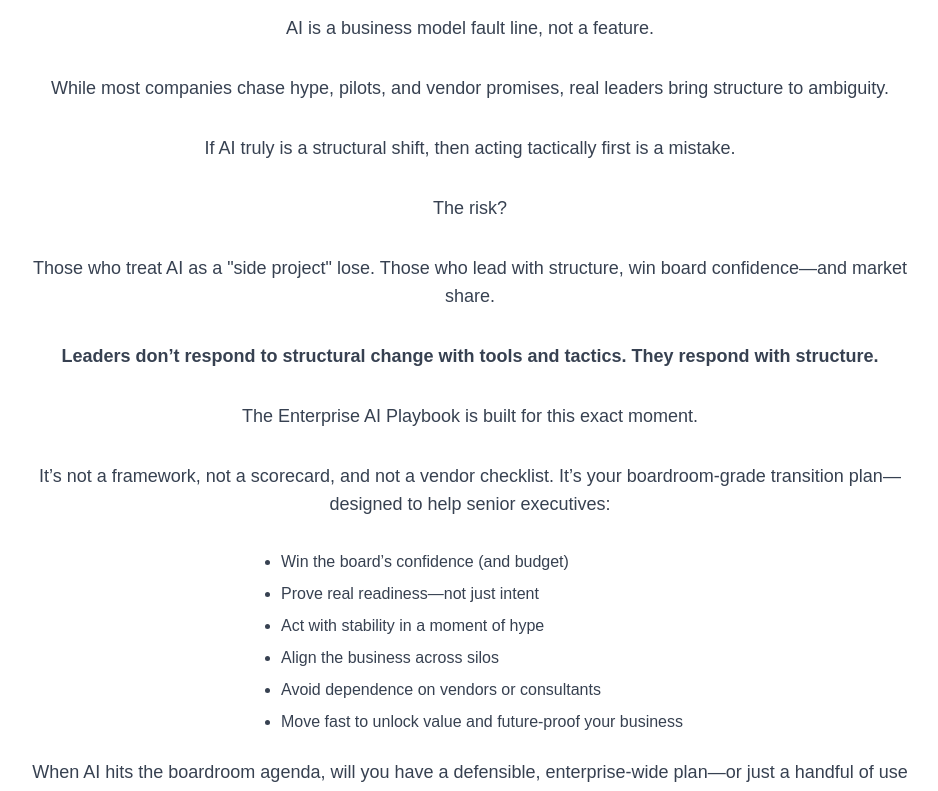
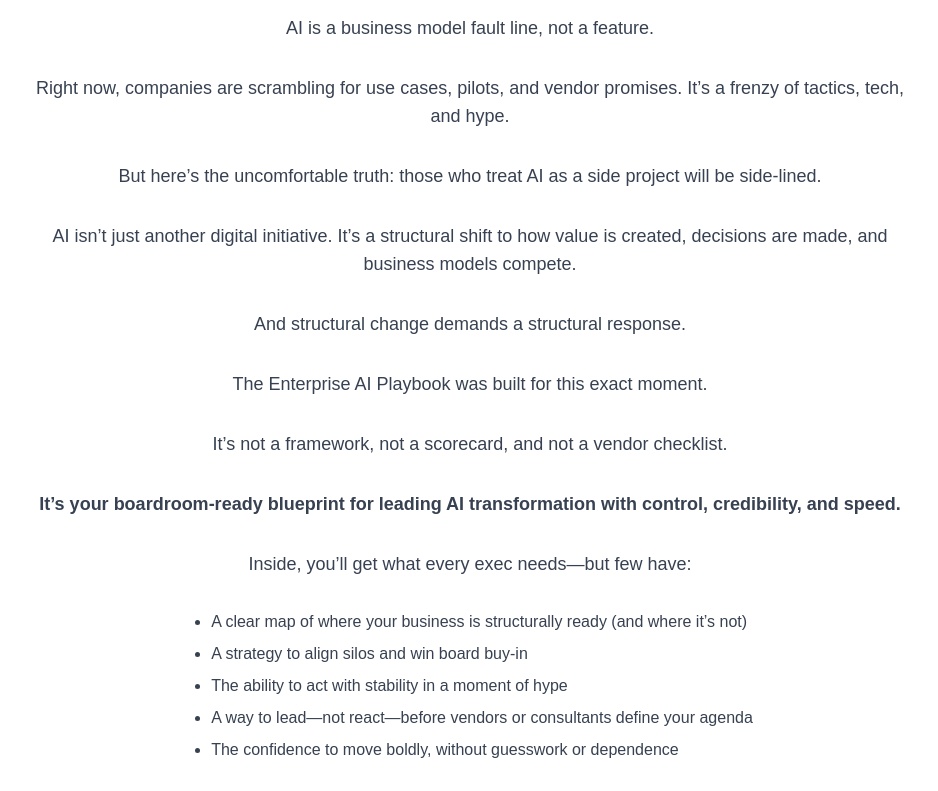
Before and after one commit to toviuncorksolutions/uncorksolutions-site, a Next.js app: page /enterprise-ai-playbook in a window 1280 px wide. Shown: the part 840-1631 px from the top of the page, without its empty margins (170-1108 px from the left). Built offline with nearby package versions, Linux system fonts and the light colour scheme; no server answers; a web font is replaced by a local one.

Commit message:
Copy changes dynamic import for EAP WhyThisMatters

```diff
--- /dev/null
+++ b/components/EnterpriseAIPlaybookWhyThisMattersSection.js
@@ -0,0 +1,74 @@
+export default function EnterpriseAIPlaybookWhyThisMattersSection() {
+  return (
+    <section
+      className="bg-white py-14 px-6 md:px-16"
+      id="ai-why-matters"
+      aria-labelledby="why-title"
+    >
+      <div className="max-w-4xl mx-auto text-center">
+        <h2 id="why-title" className="text-2xl md:text-3xl font-bold mb-6">
+          Why does AI demand a structural plan?
+        </h2>
+        <p className="text-lg text-gray-700 mb-8">
+          AI is a business model fault line, not a feature.
+        </p>
+        <p className="text-lg text-gray-700 mb-8">
+          Right now, companies are scrambling for use cases, pilots, and vendor promises. It&rsquo;s
+          a frenzy of tactics, tech, and hype.
+        </p>
+        <p className="text-lg text-gray-700 mb-8">
+          But here’s the uncomfortable truth: those who treat AI as a side project will be
+          side-lined.
+        </p>
+        <p className="text-lg text-gray-700 mb-8">
+          AI isn&rsquo;t just another digital initiative. It&rsquo;s a structural shift to how value
+          is created, decisions are made, and business models compete.
+        </p>
+        <p className="text-lg text-gray-700 mb-8">
+          And structural change demands a structural response.
+        </p>
+        <p className="text-lg text-gray-700 mb-8">
+          The Enterprise AI Playbook was built for this exact moment.
+        </p>
+        <p className="text-lg text-gray-700 mb-8">
+          It&rsquo;s not a framework, not a scorecard, and not a vendor checklist.
+        </p>
+        <p className="text-lg text-gray-700 mb-8">
+          <strong>
+            It&rsquo;s your boardroom-ready blueprint for leading AI transformation with control,
+            credibility, and speed.
+          </strong>
+        </p>
+        <p className="text-lg text-gray-700 mb-8">
+          Inside, you&rsquo;ll get what every exec needs&mdash;but few have:
+        </p>
+        <div className="flex justify-center">
+          <ul
+            className="list-disc text-left ml-6 text-base space-y-2 text-gray-700 mb-6"
+            aria-label="Why Outcomes"
+          >
+            <li>
+              A clear map of where your business is structurally ready (and where it&rsquo;s not)
+            </li>
+            <li>A strategy to align silos and win board buy-in</li>
+            <li>The ability to act with stability in a moment of hype</li>
+            <li>A way to lead—not react—before vendors or consultants define your agenda</li>
+            <li>The confidence to move boldly, without guesswork or dependence</li>
+          </ul>
+        </div>
+        <div className="max-w-4xl mx-auto text-center">
+          <p className="text-lg text-gray-700 mb-8">
+            When AI hits the boardroom agenda, will you have a defensible, enterprise-wide plan—or
+            just a handful of use cases and hope?
+          </p>
+          <p className="text-lg text-gray-700 mb-8">
+            This is the leadership move before the line-item investments.
+          </p>
+          <p className="text-lg text-gray-700 mb-8">
+            Not another pilot. Not another sprint. <strong>A plan.</strong>
+          </p>
+        </div>
+      </div>
+    </section>
+  );
+}
--- a/pages/enterprise-ai-playbook.js
+++ b/pages/enterprise-ai-playbook.js
@@ -17,6 +17,13 @@ const Placeholder = ({ label, height = 300 }) => (
 const EnterpriseAIPlaybookModal = dynamic(() => import('../components/EnterpriseAIPlaybookModal'), {
   ssr: false,
 });
+const EnterpriseAIPlaybookWhyThisMattersSection = dynamic(
+  () => import('../components/EnterpriseAIPlaybookWhyThisMattersSection'),
+  {
+    ssr: false,
+    loading: () => <Placeholder label="Why This Matters" />,
+  },
+);
 const EnterpriseAIPlaybookOutcomesSection = dynamic(
   () => import('../components/EnterpriseAIPlaybookOutcomesSection'),
   {
@@ -469,9 +476,9 @@ export default function EnterpriseAIPlaybook() {
               tech pilot.
             </p>
             <p className="text-lg md:text-xl text-gray-700 mb-6">
-              If AI is a structural shift to your business model&mdash;not just a new
-              tool&mdash;then your first move shouldn&rsquo;t be a chatbot, a pilot, or a vendor
-              demo. It should be a <strong>plan.</strong>
+              If AI is a structural shift to your business&mdash;not just a new tool&mdash;then your
+              first move shouldn&rsquo;t be a chatbot, a pilot, or a vendor demo. It should be a{' '}
+              <strong>plan.</strong>
             </p>
             <p className="text-lg md:text-xl text-gray-700 mb-6">
               The <span className="font-semibold text-blue-700">Enterprise AI Playbook</span> is
@@ -544,72 +551,7 @@ export default function EnterpriseAIPlaybook() {
           </div>
         </section>
 
-        {/* WHY THIS MATTERS */}
-        <section
-          className="bg-white py-14 px-6 md:px-16"
-          id="ai-why-matters"
-          aria-labelledby="why-title"
-        >
-          <div className="max-w-4xl mx-auto text-center">
-            <h2 id="why-title" className="text-2xl md:text-3xl font-bold mb-6">
-              Why does AI demand a structural plan?
-            </h2>
-            <p className="text-lg text-gray-700 mb-8">
-              AI is a business model fault line, not a feature.
-            </p>
-            <p className="text-lg text-gray-700 mb-8">
-              While most companies chase hype, pilots, and vendor promises, real leaders bring
-              structure to ambiguity.
-            </p>
-            <p className="text-lg text-gray-700 mb-8">
-              If AI truly is a structural shift, then acting tactically first is a mistake.
-            </p>
-            <p className="text-lg text-gray-700 mb-8">The risk?</p>
-            <p className="text-lg text-gray-700 mb-8">
-              Those who treat AI as a &quot;side project&quot; lose. Those who lead with structure,
-              win board confidence&mdash;and market share.
-            </p>
-            <p className="text-lg text-gray-700 mb-8">
-              <strong>
-                Leaders don&rsquo;t respond to structural change with tools and tactics. They
-                respond with structure.
-              </strong>
-            </p>{' '}
-            <p className="text-lg text-gray-700 mb-8">
-              The Enterprise AI Playbook is built for this exact moment.
-            </p>
-            <p className="text-lg text-gray-700 mb-8">
-              It&rsquo;s not a framework, not a scorecard, and not a vendor checklist. It&rsquo;s
-              your boardroom-grade transition plan—designed to help senior executives:
-            </p>
-            <div className="flex justify-center">
-              <ul
-                className="list-disc text-left ml-6 text-base space-y-2 text-gray-700 mb-6"
-                aria-label="Why Outcomes"
-              >
-                <li>Win the board&rsquo;s confidence (and budget)</li>
-                <li>Prove real readiness—not just intent</li>
-                <li>Act with stability in a moment of hype</li>
-                <li>Align the business across silos</li>
-                <li>Avoid dependence on vendors or consultants</li>
-                <li>Move fast to unlock value and future-proof your business</li>
-              </ul>
-            </div>
-            <div className="max-w-4xl mx-auto text-center">
-              <p className="text-lg text-gray-700 mb-8">
-                When AI hits the boardroom agenda, will you have a defensible, enterprise-wide
-                plan—or just a handful of use cases and hope?
-              </p>
-              <p className="text-lg text-gray-700 mb-8">
-                This is the leadership move before the line-item investments.
-              </p>
-              <p className="text-lg text-gray-700 mb-8">
-                Not another pilot. Not another sprint. <strong>A plan.</strong>
-              </p>
-            </div>
-          </div>
-        </section>
-
+        <EnterpriseAIPlaybookWhyThisMattersSection />
         <EnterpriseAIPlaybookOutcomesSection />
         <EnterpriseAIPlaybookWhatsInsideSection />
         <EnterpriseAIPlaybookDifferenceTableSection />
```
